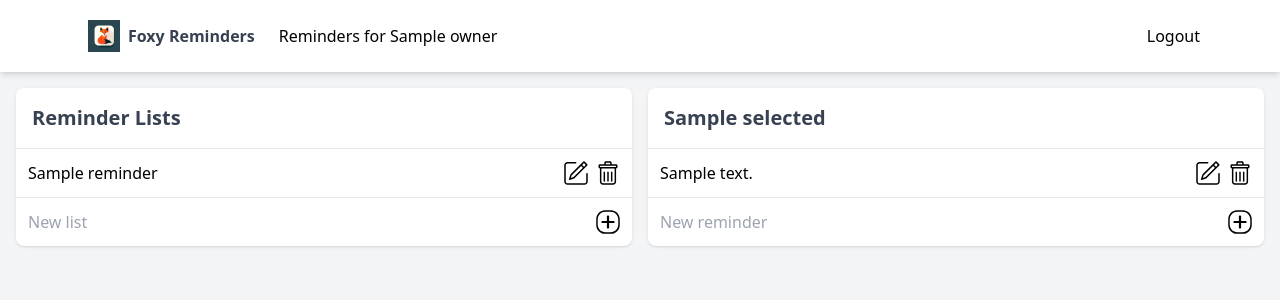
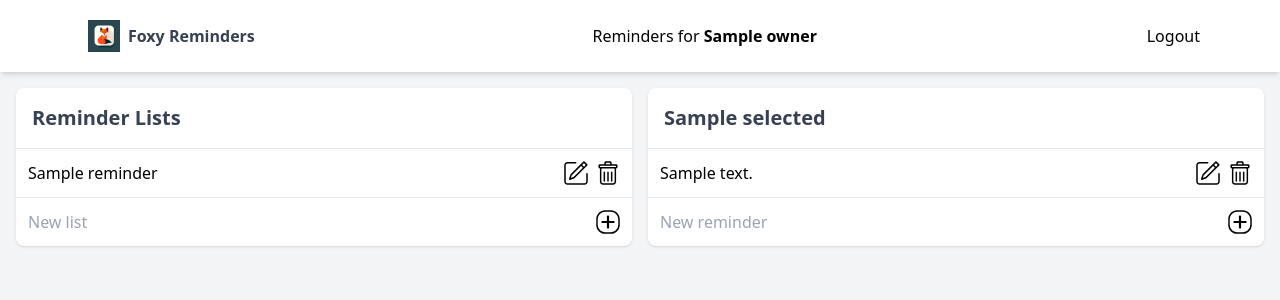
Before and after one commit to szto/foxy-reminder, a FastAPI app: template templates/pages/reminders.html in a window 1280 px wide. Shown: the top 300 px of the page. Run offline with FastAPI, Linux system fonts and the light colour scheme; the template is opened without the code that fills it: most values are stand-ins (such as "Sample title", 1, 10 or a date in 2020).

```diff
--- a/static/css/main.css
+++ b/static/css/main.css
@@ -667,6 +667,12 @@ video {
   margin-bottom: calc(1rem * var(--tw-space-y-reverse));
 }
 
+.space-x-10 > :not([hidden]) ~ :not([hidden]) {
+  --tw-space-x-reverse: 0;
+  margin-right: calc(2.5rem * var(--tw-space-x-reverse));
+  margin-left: calc(2.5rem * calc(1 - var(--tw-space-x-reverse)));
+}
+
 .divide-y > :not([hidden]) ~ :not([hidden]) {
   --tw-divide-y-reverse: 0;
   border-top-width: calc(1px * calc(1 - var(--tw-divide-y-reverse)));
--- a/templates/pages/reminders.html
+++ b/templates/pages/reminders.html
@@ -18,9 +18,9 @@
                         </a>
                     </div>
                     <!-- primary nav -->
-                    <div class="hidden md:flex items-center space-x-1">
-                        <p id="reminders-message">Reminders for {{ owner }}</p>
-                    </div>
+                </div>
+                <div class="hidden md:flex items-center space-x-1 justify-center">
+                    <p id="reminders-message">Reminders for <span class="font-bold">{{ owner }}</span></p>
                 </div>
                 <!-- secondary nav -->
                 <div class="flex items-center"> <!-- This div wrapper ensures alignment -->
```
